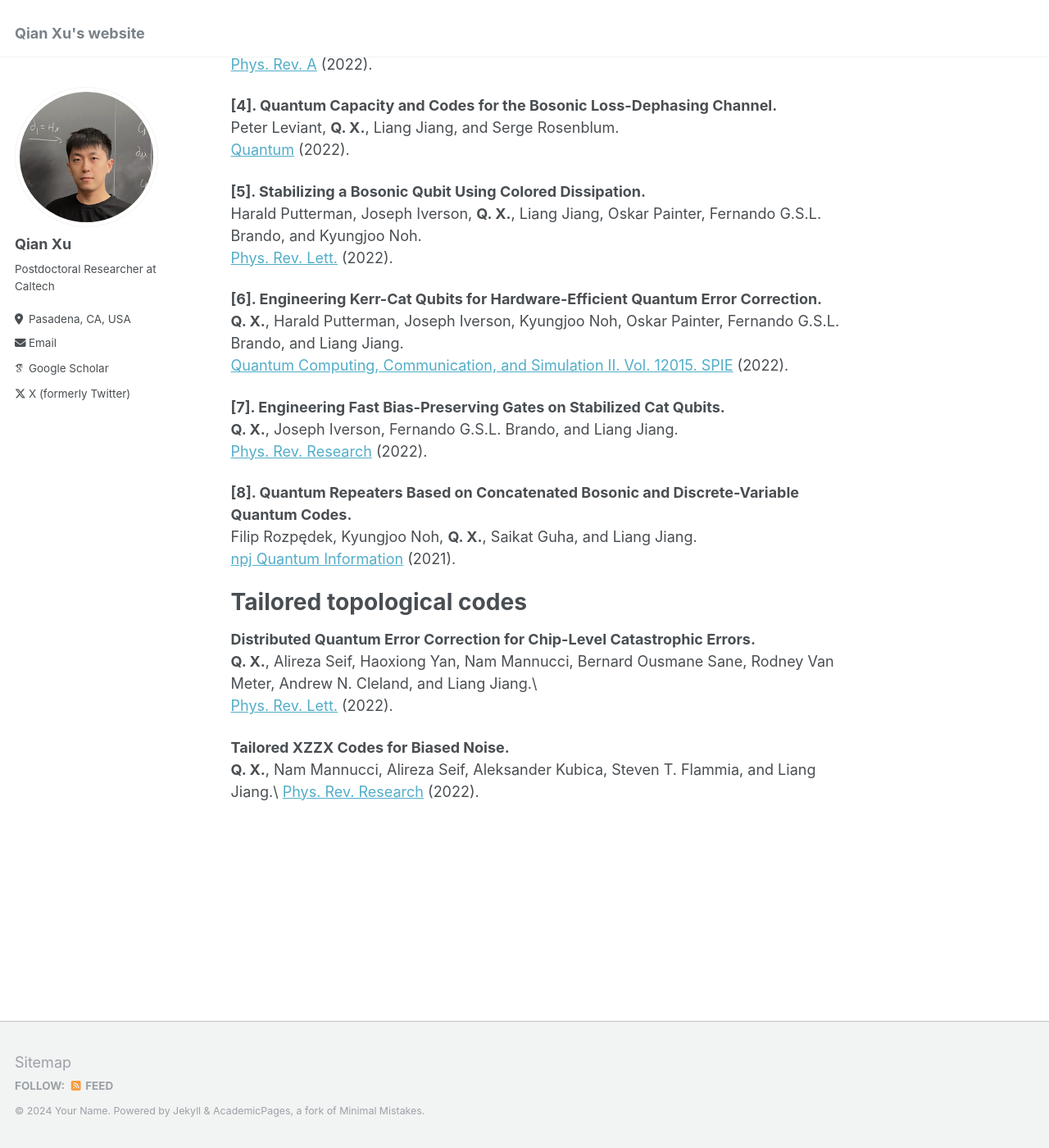
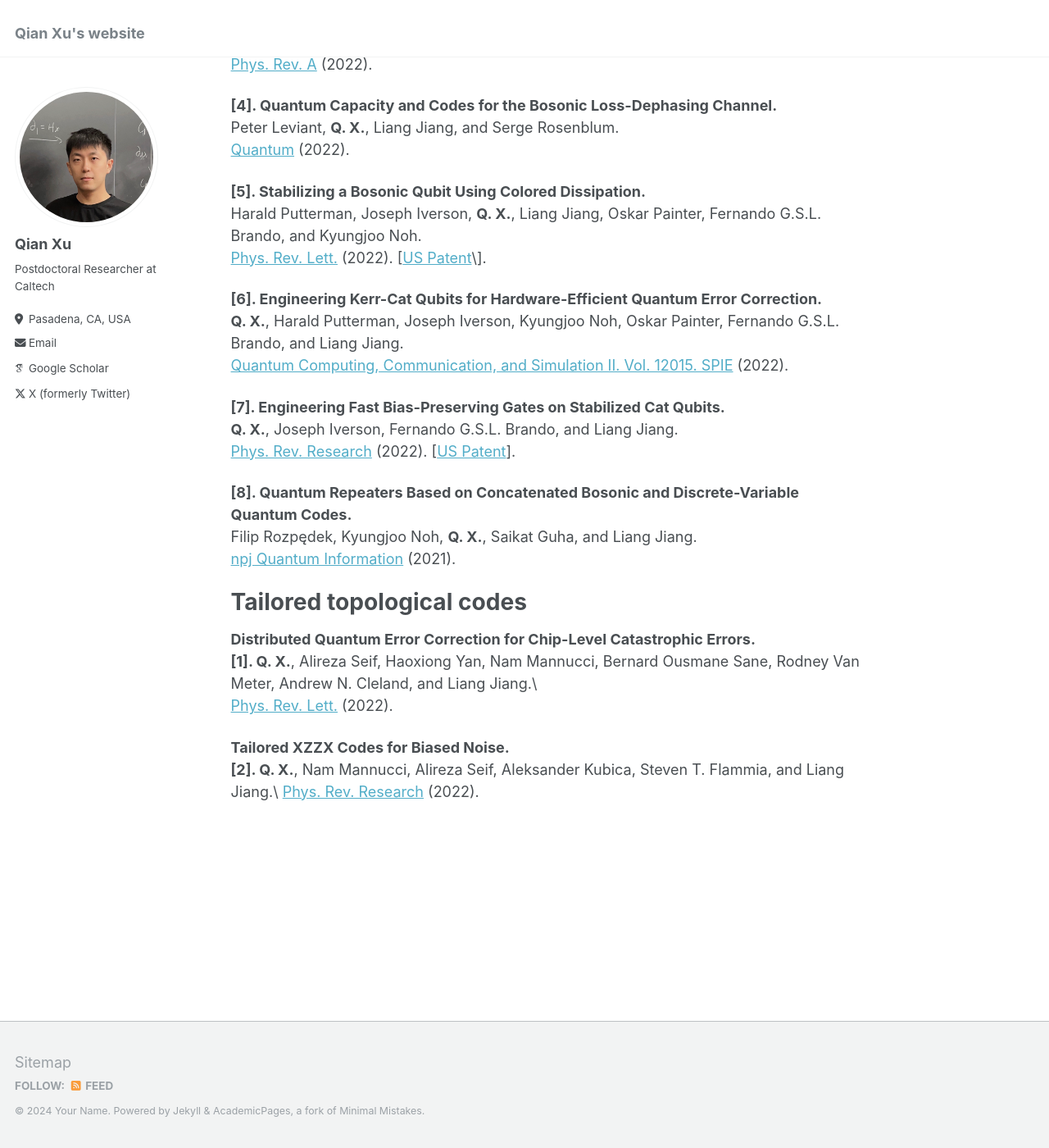
Before and after one commit to deltaXdeltaQ/deltaXdeltaQ.github.io, a Jekyll site: the page built from _pages/about.md, in a window 1280 px wide and 1400 px high, scrolled down 920 px. Shown: the whole window at 82% size. Built offline with Jekyll 4.4.1, drawn with Linux system fonts in a browser that asks for light colours; some web fonts are replaced.

Commit message:
Update about.md

```diff
--- a/_pages/about.md
+++ b/_pages/about.md
@@ -46,7 +46,7 @@ Peter Leviant, **Q. X.**, Liang Jiang, and Serge Rosenblum.\
 
 **\[5\]. Stabilizing a Bosonic Qubit Using Colored Dissipation.**\
 Harald Putterman, Joseph Iverson, **Q. X.**, Liang Jiang, Oskar Painter, Fernando G.S.L. Brando, and Kyungjoo Noh.\
-[Phys. Rev. Lett.](https://journals.aps.org/prl/abstract/10.1103/128.110502) (2022).
+[Phys. Rev. Lett.](https://journals.aps.org/prl/abstract/10.1103/128.110502) (2022). \[[US Patent](https://patents.google.com/patent/US12001919B1/en)\\].
 
 
 **\[6\]. Engineering Kerr-Cat Qubits for Hardware-Efficient Quantum Error Correction.**\
@@ -56,7 +56,7 @@ Harald Putterman, Joseph Iverson, **Q. X.**, Liang Jiang, Oskar Painter, Fernand
 
 **\[7\]. Engineering Fast Bias-Preserving Gates on Stabilized Cat Qubits.**\
 **Q. X.**, Joseph Iverson, Fernando G.S.L. Brando, and Liang Jiang.\
-[Phys. Rev. Research](https://journals.aps.org/prresearch/abstract/10.1103/.4.013082) (2022).
+[Phys. Rev. Research](https://journals.aps.org/prresearch/abstract/10.1103/.4.013082) (2022). \[[US Patent](https://patents.google.com/patent/US20240119337A1/en)\].
 
 
 **\[8\]. Quantum Repeaters Based on Concatenated Bosonic and Discrete-Variable Quantum Codes.**\
@@ -68,9 +68,9 @@ Tailored topological codes
 ======
 
 **Distributed Quantum Error Correction for Chip-Level Catastrophic Errors.**\
-**Q. X.**, Alireza Seif, Haoxiong Yan, Nam Mannucci, Bernard Ousmane Sane, Rodney Van Meter, Andrew N. Cleland, and Liang Jiang.\
+**\[1\]. Q. X.**, Alireza Seif, Haoxiong Yan, Nam Mannucci, Bernard Ousmane Sane, Rodney Van Meter, Andrew N. Cleland, and Liang Jiang.\
 [Phys. Rev. Lett.](https://journals.aps.org/prl/abstract/10.1103/PhysRevLett.129.240502) (2022).
 
 
 **Tailored XZZX Codes for Biased Noise.**\
-**Q. X.**, Nam Mannucci, Alireza Seif, Aleksander Kubica, Steven T. Flammia, and Liang Jiang.\ [Phys. Rev. Research](https://journals.aps.org/prresearch/abstract/10.1103/5.013035) (2022).
+**\[2\]. Q. X.**, Nam Mannucci, Alireza Seif, Aleksander Kubica, Steven T. Flammia, and Liang Jiang.\ [Phys. Rev. Research](https://journals.aps.org/prresearch/abstract/10.1103/5.013035) (2022).
```
